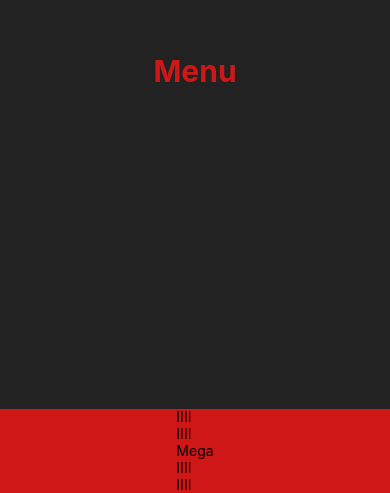
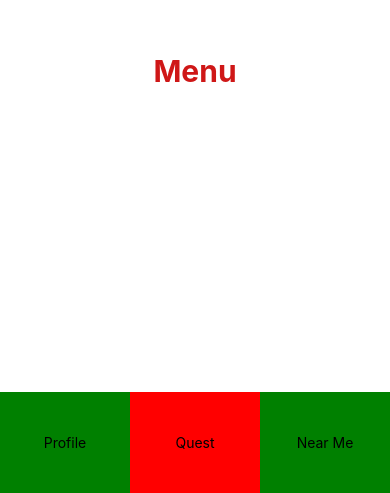
Before and after one commit to LanceCampos5302/Questly, a React Native app: screen / in a window 390 px wide. Shown: the part 351-844 px from the top of the page. Built offline with nearby package versions, Linux system fonts and the light colour scheme.

Commit message:
Worked on NavMenu

```diff
--- a/components/MenuNav.js
+++ b/components/MenuNav.js
@@ -1,25 +1,19 @@
 import React from 'react';
 import { StyleSheet, Text, View } from 'react-native';
-import { globalStyles, resetStyles } from '../AppStyles'
+import { globalStyles, resetStyles } from '../AppStyles';
 
 const MenuNav = () => {
   return (
     <View style={[resetStyles.resetStyles, styles.background]}>
-        <View style={[styles.text]}>
-          <View>
-            <Text>IIII</Text>
+      <View style={styles.text}>
+        <View style={styles.navIcon}>
+          <Text>Profile</Text>
         </View>
-          <View>
-            <Text>IIII</Text>
+        <View style={styles.navCenterIcon}>
+          <Text>Quest</Text>
         </View>
-          <View>
-            <Text>Mega</Text>
-          </View>
-          <View>
-            <Text>IIII</Text>
-          </View>
-          <View>
-            <Text>IIII</Text>
+        <View style={styles.navIcon}>
+          <Text>Near Me</Text>
         </View>
       </View>
     </View>
@@ -32,15 +26,32 @@ const styles = StyleSheet.create({
   background: {
     position: 'absolute',
     width: '100%',
-  height: '10%',
+    height: '12%',
     bottom: 0,
     backgroundColor: globalStyles.primaryColor,
     justifyContent: 'center',
     alignItems: 'center',
   },
+  navIcon: {
+    flex: 1,
+    height: '100%',
+    backgroundColor: 'green',
+    justifyContent: 'center',
+    alignItems: 'center',
+  },
+  navCenterIcon: {
+    flex: 1,
+    height: '100%',
+    backgroundColor: 'red',
+    justifyContent: 'center',
+    alignItems: 'center',
+  },
   text: {
+    flexDirection: 'row',
+    width: '100%',
+    height: '100%',
     fontSize: 30,
     fontWeight: 'bold',
     color: globalStyles.secondaryColor,
-    }
+  },
 });
--- a/components/MenuPage.js
+++ b/components/MenuPage.js
@@ -18,7 +18,7 @@ const styles = StyleSheet.create({
     background: {
       width: '100%',
       height: '100%',
-      backgroundColor: globalStyles.secondaryColor,
+      backgroundColor: "white",
       justifyContent: 'center',
       alignItems: 'center',
     },
```
Lines whose indentation alone changed are shown as unchanged.
